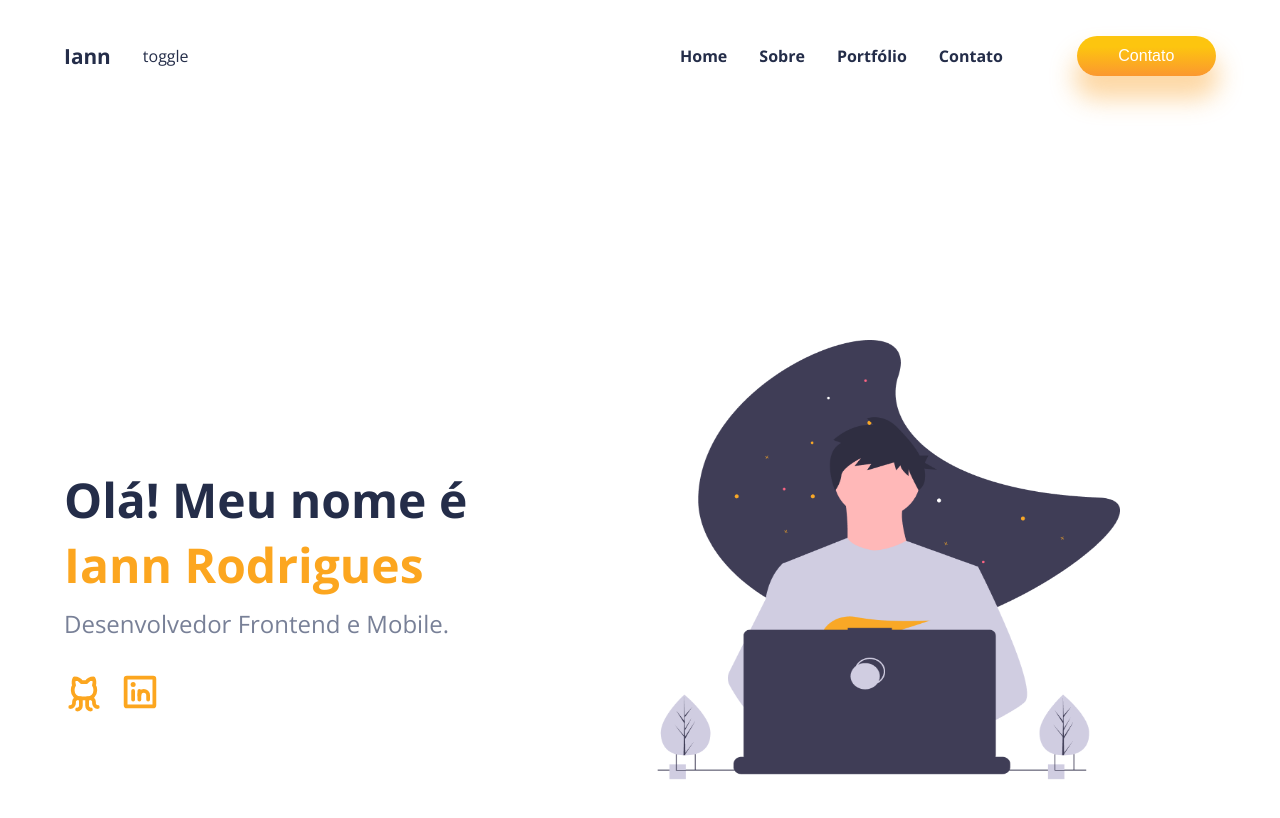
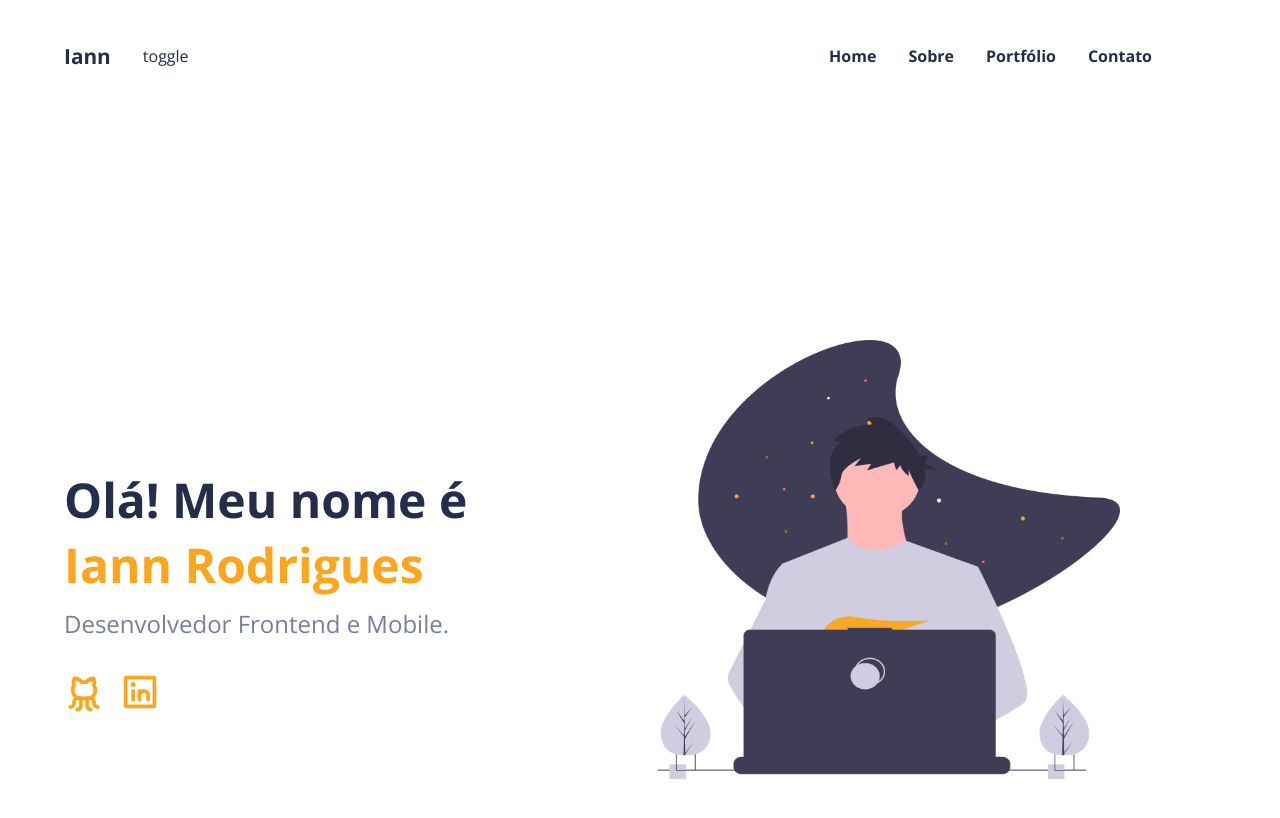
Before and after one commit to Iann-rst/portfolio-react, a React (Vite) app: page / in a window 1280 px wide. Shown: the top 818 px of the page. Built offline with nearby package versions, Linux system fonts and the light colour scheme.

Commit message:
fix: navBar

```diff
--- a/src/components/NavBar/index.jsx
+++ b/src/components/NavBar/index.jsx
@@ -26,7 +26,6 @@ export function NavBar() {
               <a href="#contact"> Contato </a></li>
           </ul>
         </nav>
-        <button className="btn n-btn">Contato</button>
       </div>
 
     </header>
--- a/src/components/NavBar/styles.css
+++ b/src/components/NavBar/styles.css
@@ -1,6 +1,7 @@
 .n-wrapper {
   display: flex;
   justify-content: space-between;
+  align-items: center;
   height: 10vh;
 }
 
@@ -18,7 +19,6 @@
 
 .n-right {
   display: flex;
-  flex: 1;
   align-items: center;
   justify-content: center;
   font-weight: 400;
```
